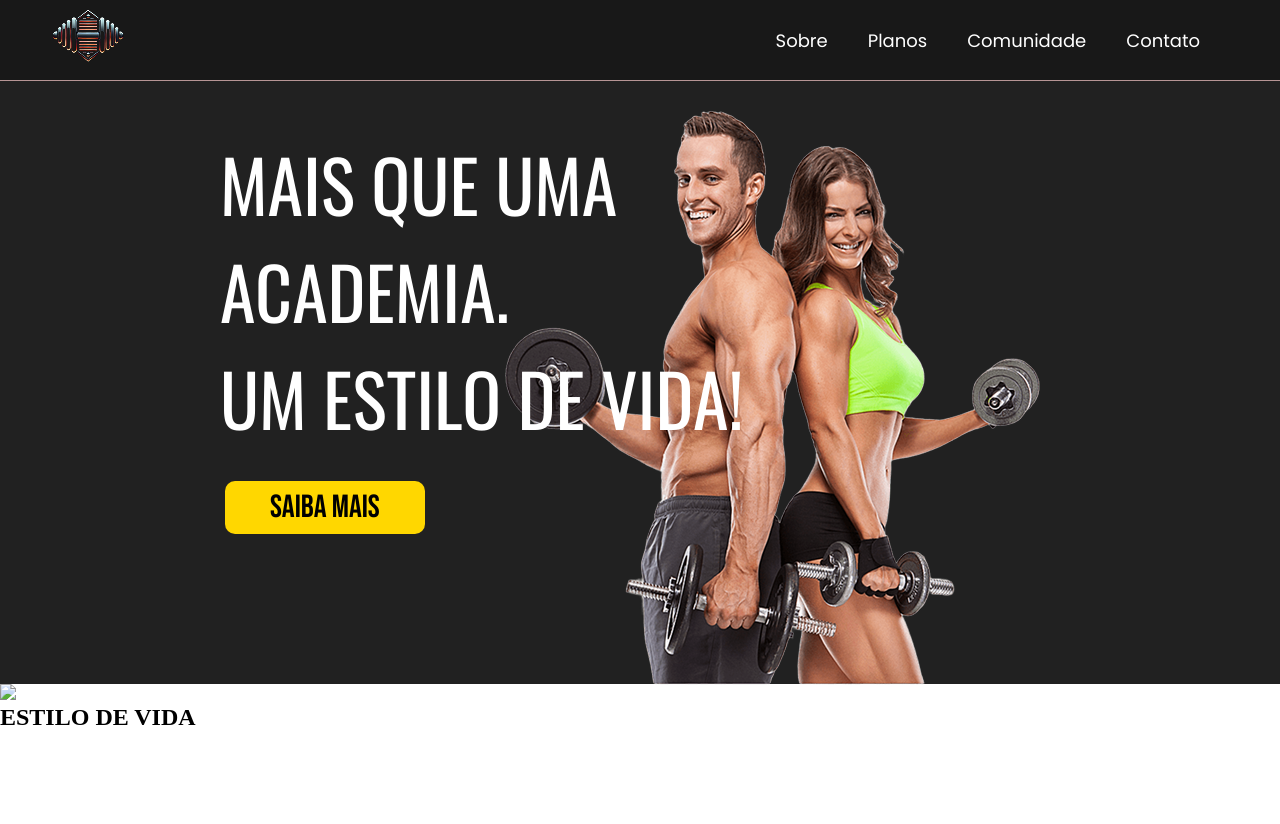
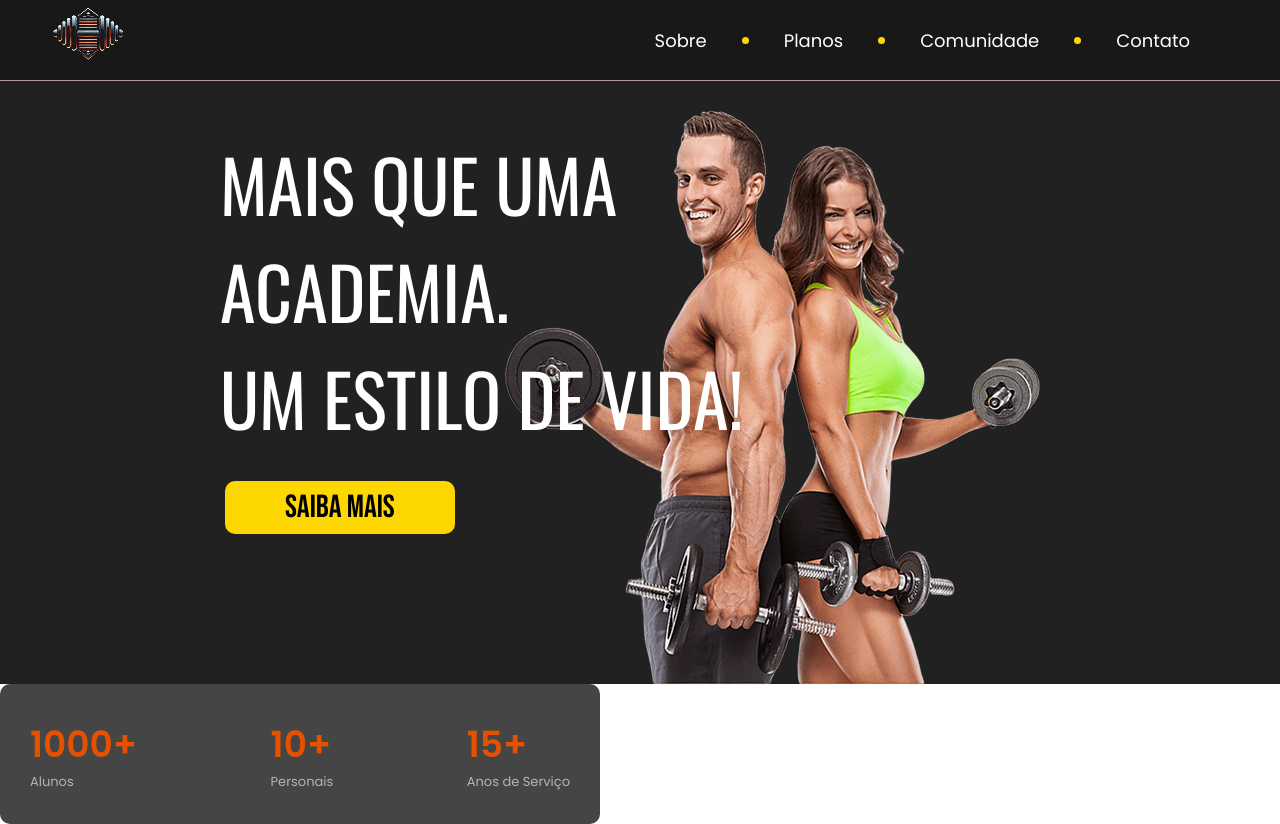
Before and after one commit to josehenrike/gym-landingpage, a plain HTML site: page index.html in a window 1280 px wide. Before the commit the page ends 800 px from the top, so only its background shows below. Drawn offline with nearby package versions, Linux system fonts and the light colour scheme.

Commit message:
feat: created div for informations

```diff
--- a/css/style.css
+++ b/css/style.css
@@ -1,6 +1,7 @@
 * {
     margin: 0;
     padding: 0;
+    font-family: 'Poppins', sans-serif;
 }
 
 .menu {
@@ -19,15 +20,24 @@ ul {
 
 .menu ul {
     display: flex;
-    gap: 40px;
-    padding-right: 40px;
+    gap: 35px;
+    padding-right: 50px;
+}
+
+.dot {
+    width: 7px;
+    height: 7px;
+    background-color: #FFD700;
+    border-radius: 50%;
+    display: inline-block;
+    margin-top: 10px;
 }
 
 .menu li a {
     text-decoration: none;
     color: #fff;
-    font-family: 'Poppins', sans-serif;
     font-size: 18px;
+    font-weight: 400;
 }
 
 .banner-content {
@@ -62,10 +72,39 @@ ul {
     font-size: 18px;
     margin-left: 225px;
     margin-top: 400px;
-    padding: 7px 45px;
+    padding: 7px 60px;
     background-color: #FFD700;
     font-family: 'Bebas Neue', sans-serif;
     font-size: 32px;
     font-weight: 400;
     border-radius: 10px;
 }
+
+.banner-information {
+    justify-content: space-between;
+    align-items: center;
+    display: flex;
+    flex-direction: row;
+    background-color: #454545;
+    height: 140px;
+    width: 600px;
+    border-radius: 10px;
+}
+
+.banner-information h2 {
+    color: #E65100;
+    font-size: 36px;
+}
+
+.banner-information p {
+    color: #B4B4B4;
+    font-size: 13px;
+}
+
+.banner-information .alunos {
+    margin-left: 30px;
+}
+
+.banner-information .anos {
+    margin-right: 30px;
+}
--- a/index.html
+++ b/index.html
@@ -17,8 +17,11 @@
         <nav class="navbar">
             <ul>
                 <li><a href="#sobre">Sobre</a></li>
+                <span class="dot"></span>
                 <li><a href="#planos">Planos</a></li>
+                <span class="dot"></span>
                 <li><a href="#comunidade">Comunidade</a></li>
+                <span class="dot"></span>
                 <li><a href="#contato">Contato</a></li>
             </ul>
         </nav>
@@ -30,13 +33,26 @@
             <a href="#planos">SAIBA MAIS</a>
             <img class="personais" src="img/personais 1.png">
         </div>
+
+        <div class="banner-information">
+            <div class="alunos">
+                <h2>1000+</h2>
+                <p>Alunos</p>
+            </div>
+            <div class="personais">
+                <h2>10+</h2>
+                <p>Personais</p>
+            </div>
+            <div class="anos">
+                <h2>15+</h2>
+                <p>Anos de Serviço</p>
+            </div>
+        </div>
     </section>
 
     <section>
         <div class="sobre">
-            <img class="img-sobre" src="img/estilo-de-vida.png">
-            <div class="sobre-content">
-                <h2>ESTILO DE VIDA</h2>
+        </div>
     </section>
 </body>
 
```
